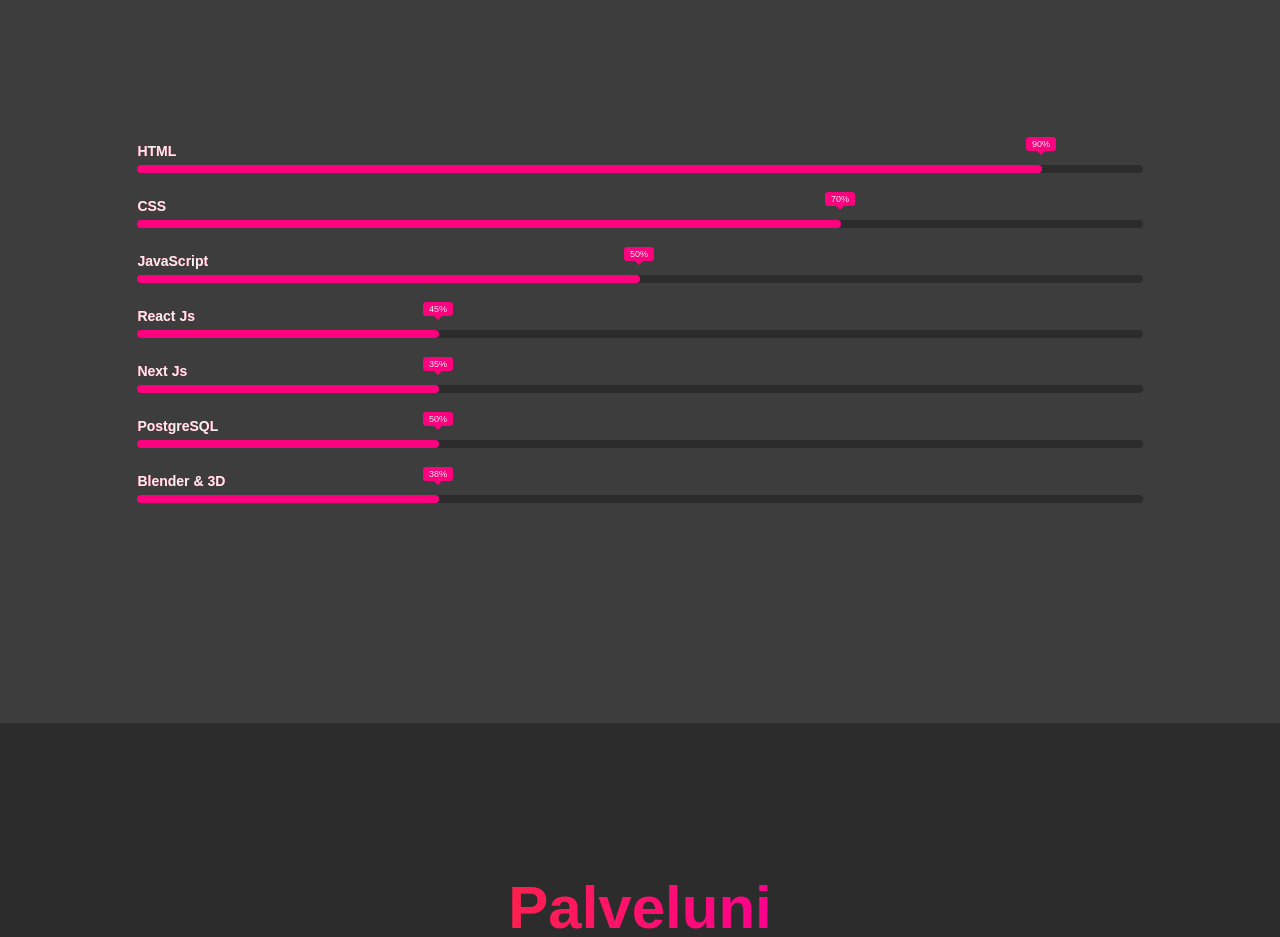
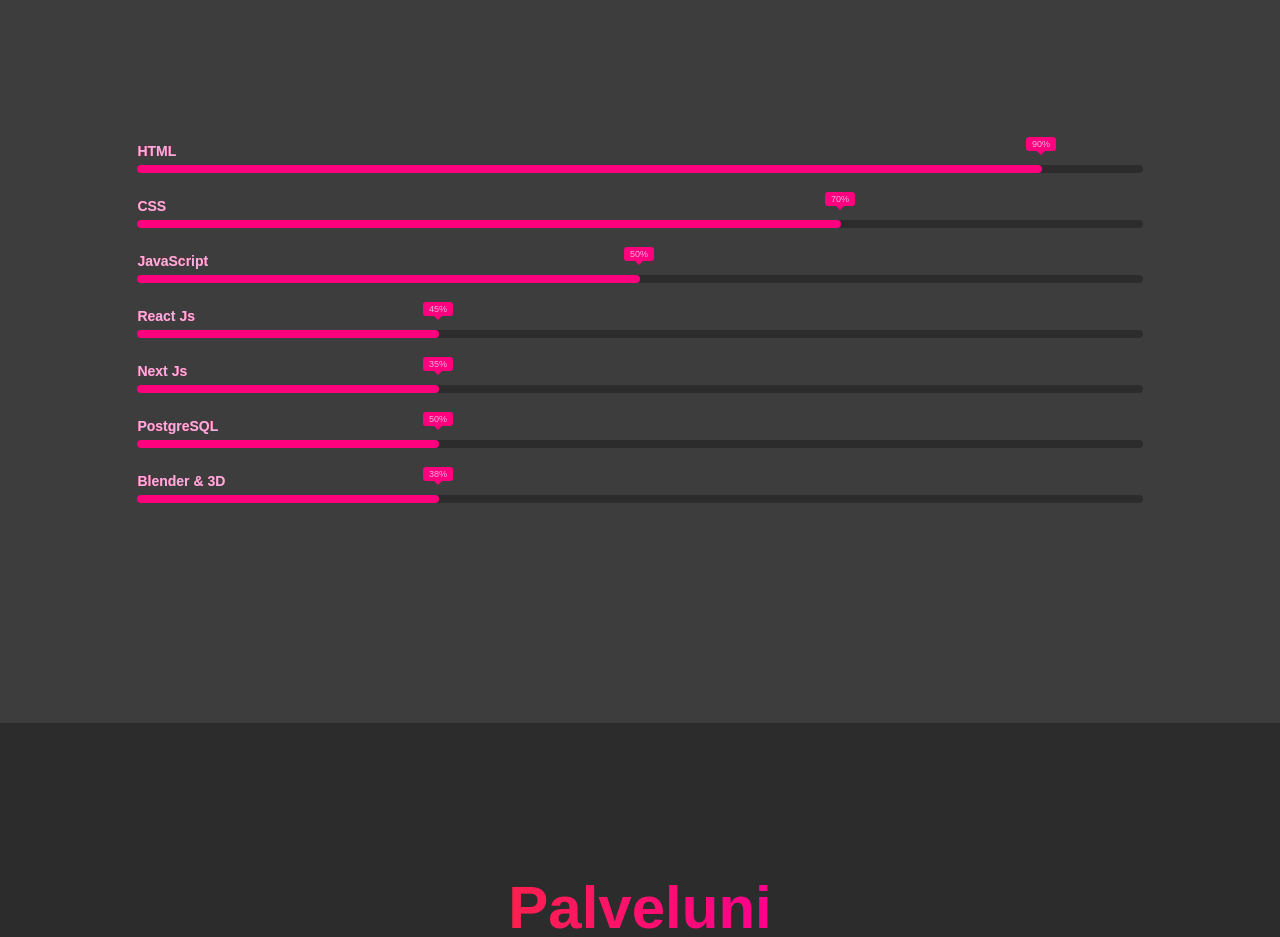
Before and after one commit to hennahoo/H---H-Portfolio-version-2, a plain HTML site: page index.html in a window 1280 px wide. Shown: the part 880-1817 px from the top of the page. Drawn offline with nearby package versions, Linux system fonts and the light colour scheme.

Commit message:
Update style.css

```diff
--- a/style.css
+++ b/style.css
@@ -18,7 +18,7 @@
 
     --bg-color: #2c2c2c; /* Darker grey */
     --second-bg-color: #3d3d3d; /* Medium grey */
-    --text-color: #f0f0f0; /* Light grey */
+    --text-color: #eeb2e1; /* Light grey */
     --main-color: #ff007f; /* Vibrant pink */
     --link-color: #007ACC; /* Blue color for links */
 }
```
